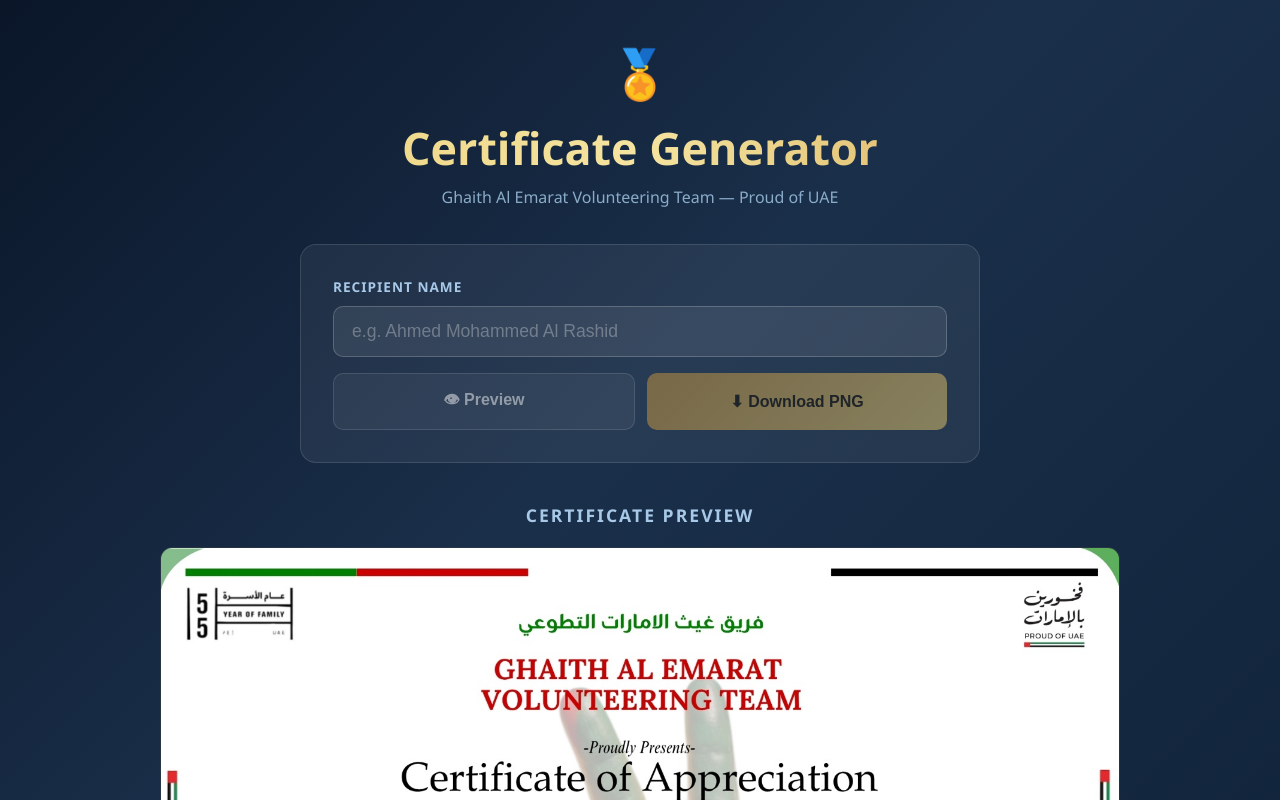
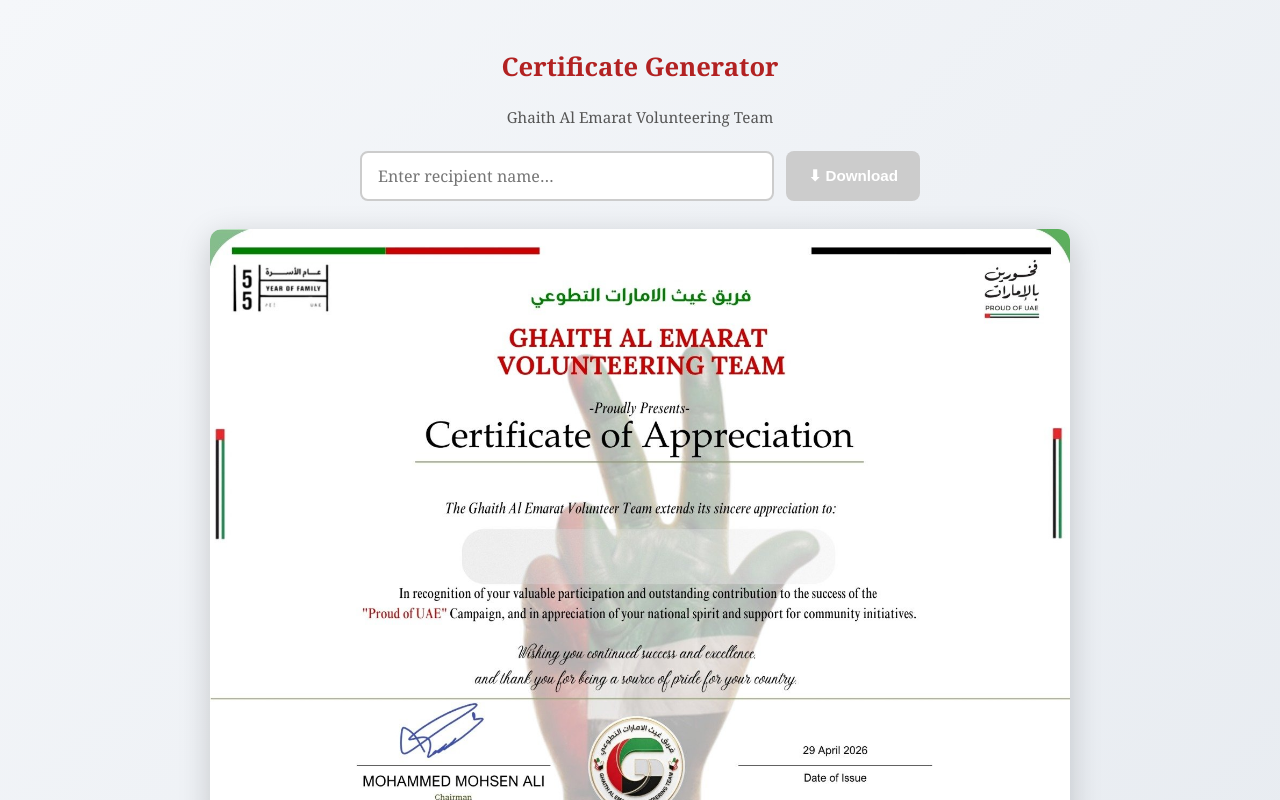
Before and after one commit to muneertm787/cert-generator, a Next.js app: page / in a window 1280 px wide. Shown: the top 800 px of the page. Built offline with nearby package versions, Linux system fonts and the light colour scheme.

Commit message:
Fix: move files to root10

```diff
--- /dev/null
+++ b/app/api/generate/route.js
@@ -0,0 +1,73 @@
+import { NextResponse } from 'next/server';
+import { createCanvas, loadImage } from 'canvas';
+import path from 'path';
+
+// Y position as fraction of image height — 1 inch lower than original
+const NAME_Y_FRACTION = 0.535;
+
+export async function GET(request) {
+  const { searchParams } = new URL(request.url);
+  const name = searchParams.get('name') || '';
+
+  if (!name.trim()) {
+    return NextResponse.json({ error: 'Name is required' }, { status: 400 });
+  }
+
+  const templatePath = path.join(process.cwd(), 'public', 'certificate-template.png');
+  const img = await loadImage(templatePath);
+
+  const W = img.width;
+  const H = img.height;
+
+  const canvas = createCanvas(W, H);
+  const ctx = canvas.getContext('2d');
+
+  // Draw background template
+  ctx.drawImage(img, 0, 0, W, H);
+
+  const nameY = H * NAME_Y_FRACTION;
+  const fontSize = Math.round(W * 0.055);
+  ctx.font = `bold ${fontSize}px Georgia`;
+  ctx.textAlign = 'center';
+
+  const textWidth = ctx.measureText(name).width;
+  const padX = fontSize * 1.2;
+  const padY = fontSize * 0.55;
+  const boxW = textWidth + padX * 2;
+  const boxH = fontSize + padY * 2;
+  const boxX = W / 2 - boxW / 2;
+  const boxY = nameY - fontSize - padY + fontSize * 0.15;
+
+  // White fade (semi-transparent) background behind name
+  ctx.save();
+  ctx.globalAlpha = 0.82;
+  ctx.fillStyle = '#ffffff';
+  const r = 14;
+  ctx.beginPath();
+  ctx.moveTo(boxX + r, boxY);
+  ctx.lineTo(boxX + boxW - r, boxY);
+  ctx.quadraticCurveTo(boxX + boxW, boxY, boxX + boxW, boxY + r);
+  ctx.lineTo(boxX + boxW, boxY + boxH - r);
+  ctx.quadraticCurveTo(boxX + boxW, boxY + boxH, boxX + boxW - r, boxY + boxH);
+  ctx.lineTo(boxX + r, boxY + boxH);
+  ctx.quadraticCurveTo(boxX, boxY + boxH, boxX, boxY + boxH - r);
+  ctx.lineTo(boxX, boxY + r);
+  ctx.quadraticCurveTo(boxX, boxY, boxX + r, boxY);
+  ctx.closePath();
+  ctx.fill();
+  ctx.restore();
+
+  // Name text
+  ctx.globalAlpha = 1;
+  ctx.fillStyle = '#1a1a1a';
+  ctx.fillText(name, W / 2, nameY);
+
+  const buffer = canvas.toBuffer('image/png');
+
+  return new NextResponse(buffer, {
+    headers: {
+      'Content-Type': 'image/png',
+      'Content-Disposition': `attachment; filename="certificate-${name.replace(/\s+/g, '-')}.png"`,
+    },
+  });
+}
--- a/app/layout.js
+++ b/app/layout.js
@@ -1,6 +1,6 @@
 export const metadata = {
   title: 'Certificate Generator — Ghaith Al Emarat',
-  description: 'Generate personalized volunteering certificates for Ghaith Al Emarat Volunteering Team',
+  description: 'Generate personalized Proud of UAE certificates',
 };
 
 export default function RootLayout({ children }) {
--- a/app/page.js
+++ b/app/page.js
@@ -1,231 +1,173 @@
 'use client';
-import { useState, useRef, useEffect } from 'react';
+
+import { useRef, useState, useEffect } from 'react';
 
 export default function Home() {
   const [name, setName] = useState('');
-  const [previewName, setPreviewName] = useState('');
-  const [imageLoaded, setImageLoaded] = useState(false);
   const [downloading, setDownloading] = useState(false);
   const canvasRef = useRef(null);
   const imgRef = useRef(null);
 
-  const drawCertificate = (nameText) => {
+  // Positions (as fraction of image dimensions)
+  // Original name Y was roughly 41% of height.
+  // 1 inch at 96dpi = 96px on a ~794px tall preview canvas → ~12% shift
+  // We push it down by adding ~0.12 to the y fraction.
+  const NAME_Y_FRACTION = 0.535; // adjusted ~1 inch lower than original ~0.415
+
+  function drawCertificate(canvas, img, nameText) {
+    const ctx = canvas.getContext('2d');
+    const W = canvas.width;
+    const H = canvas.height;
+
+    ctx.clearRect(0, 0, W, H);
+    ctx.drawImage(img, 0, 0, W, H);
+
+    if (!nameText.trim()) return;
+
+    const nameY = H * NAME_Y_FRACTION;
+    const fontSize = Math.round(W * 0.055);
+    ctx.font = `bold ${fontSize}px Georgia, serif`;
+    ctx.textAlign = 'center';
+
+    const textWidth = ctx.measureText(nameText).width;
+    const padX = fontSize * 1.2;
+    const padY = fontSize * 0.55;
+    const boxW = textWidth + padX * 2;
+    const boxH = fontSize + padY * 2;
+    const boxX = W / 2 - boxW / 2;
+    const boxY = nameY - fontSize - padY + fontSize * 0.15;
+
+    // White fade background
+    ctx.save();
+    ctx.globalAlpha = 0.82;
+    ctx.fillStyle = '#ffffff';
+    ctx.beginPath();
+    const r = 10;
+    ctx.moveTo(boxX + r, boxY);
+    ctx.lineTo(boxX + boxW - r, boxY);
+    ctx.quadraticCurveTo(boxX + boxW, boxY, boxX + boxW, boxY + r);
+    ctx.lineTo(boxX + boxW, boxY + boxH - r);
+    ctx.quadraticCurveTo(boxX + boxW, boxY + boxH, boxX + boxW - r, boxY + boxH);
+    ctx.lineTo(boxX + r, boxY + boxH);
+    ctx.quadraticCurveTo(boxX, boxY + boxH, boxX, boxY + boxH - r);
+    ctx.lineTo(boxX, boxY + r);
+    ctx.quadraticCurveTo(boxX, boxY, boxX + r, boxY);
+    ctx.closePath();
+    ctx.fill();
+    ctx.restore();
+
+    // Name text
+    ctx.globalAlpha = 1;
+    ctx.fillStyle = '#1a1a1a';
+    ctx.fillText(nameText, W / 2, nameY);
+  }
+
+  useEffect(() => {
     const canvas = canvasRef.current;
     const img = imgRef.current;
-    if (!canvas || !img || !imageLoaded) return;
+    if (!canvas || !img || !img.complete) return;
+    drawCertificate(canvas, img, name);
+  }, [name]);
 
-    const ctx = canvas.getContext('2d');
+  function handleImageLoad() {
+    const canvas = canvasRef.current;
+    const img = imgRef.current;
     canvas.width = img.naturalWidth;
     canvas.height = img.naturalHeight;
-
-    ctx.drawImage(img, 0, 0);
-
-    if (!nameText) return;
-
-    const width = canvas.width;
-    const height = canvas.height;
-    const nameY = Math.round(height * 0.418);
-    const nameCenterX = Math.round(width * 0.5);
-
-    // Erase original name area
-    ctx.fillStyle = '#f5f0e8';
-    ctx.fillRect(nameCenterX - 530, nameY - 40, 1060, 58);
-
-    // Draw new name in matching italic style
-    let fontSize = Math.round(height * 0.052);
-    const maxWidth = width * 0.64;
-    ctx.font = `italic ${fontSize}px Georgia, "Times New Roman", serif`;
-    while (ctx.measureText(nameText).width > maxWidth && fontSize > 20) {
-      fontSize -= 2;
-      ctx.font = `italic ${fontSize}px Georgia, "Times New Roman", serif`;
+    drawCertificate(canvas, img, name);
   }
 
-    ctx.fillStyle = '#1a1a2e';
-    ctx.textAlign = 'center';
-    ctx.textBaseline = 'middle';
-    ctx.fillText(nameText, nameCenterX, nameY);
-  };
-
-  useEffect(() => {
-    if (imageLoaded) drawCertificate(previewName);
-  }, [previewName, imageLoaded]);
-
-  const handlePreview = () => {
+  async function handleDownload() {
     if (!name.trim()) return;
-    setPreviewName(name.trim());
-  };
-
-  const handleDownload = () => {
-    const canvas = canvasRef.current;
-    if (!canvas || !imageLoaded) return;
-    const finalName = name.trim() || previewName;
-    if (!finalName) return;
-
-    drawCertificate(finalName);
     setDownloading(true);
-    setTimeout(() => {
-      const link = document.createElement('a');
-      link.download = `certificate-${finalName.replace(/\s+/g, '-')}.png`;
-      link.href = canvas.toDataURL('image/png');
-      link.click();
+    try {
+      const res = await fetch(`/api/generate?name=${encodeURIComponent(name)}`);
+      const blob = await res.blob();
+      const url = URL.createObjectURL(blob);
+      const a = document.createElement('a');
+      a.href = url;
+      a.download = `certificate-${name.replace(/\s+/g, '-')}.png`;
+      a.click();
+      URL.revokeObjectURL(url);
+    } finally {
       setDownloading(false);
-    }, 100);
-  };
+    }
+  }
 
   return (
-    <main className="main">
-      <div className="header">
-        <div className="logo">🏅</div>
-        <h1>Certificate Generator</h1>
-        <p>Ghaith Al Emarat Volunteering Team — Proud of UAE</p>
+    <main style={{
+      minHeight: '100vh',
+      background: 'linear-gradient(135deg, #f5f7fa 0%, #e8ecf1 100%)',
+      display: 'flex',
+      flexDirection: 'column',
+      alignItems: 'center',
+      padding: '32px 16px',
+      fontFamily: 'Georgia, serif',
+    }}>
+      <h1 style={{ color: '#b22222', fontSize: '1.6rem', marginBottom: 8, textAlign: 'center' }}>
+        Certificate Generator
+      </h1>
+      <p style={{ color: '#555', marginBottom: 24, textAlign: 'center', fontSize: '0.95rem' }}>
+        Ghaith Al Emarat Volunteering Team
+      </p>
+
+      <div style={{ display: 'flex', gap: 12, marginBottom: 28, width: '100%', maxWidth: 560 }}>
+        <input
+          type="text"
+          placeholder="Enter recipient name…"
+          value={name}
+          onChange={e => setName(e.target.value)}
+          style={{
+            flex: 1,
+            padding: '12px 16px',
+            fontSize: '1rem',
+            border: '2px solid #ccc',
+            borderRadius: 8,
+            outline: 'none',
+            fontFamily: 'Georgia, serif',
+          }}
+        />
+        <button
+          onClick={handleDownload}
+          disabled={!name.trim() || downloading}
+          style={{
+            padding: '12px 22px',
+            background: name.trim() ? '#b22222' : '#ccc',
+            color: '#fff',
+            border: 'none',
+            borderRadius: 8,
+            fontSize: '0.95rem',
+            cursor: name.trim() ? 'pointer' : 'not-allowed',
+            fontWeight: 'bold',
+            whiteSpace: 'nowrap',
+          }}
+        >
+          {downloading ? 'Generating…' : '⬇ Download'}
+        </button>
       </div>
 
-      <div className="card">
-        <label htmlFor="nameInput">Recipient Name</label>
-        <input
-          id="nameInput"
-          type="text"
-          value={name}
-          onChange={(e) => setName(e.target.value)}
-          onKeyDown={(e) => e.key === 'Enter' && handlePreview()}
-          placeholder="e.g. Ahmed Mohammed Al Rashid"
-          className="name-input"
-          maxLength={80}
-        />
-        <div className="btn-row">
-          <button onClick={handlePreview} className="btn btn-preview" disabled={!name.trim()}>
-            👁 Preview
-          </button>
-          <button
-            onClick={handleDownload}
-            className="btn btn-download"
-            disabled={downloading || (!previewName && !name.trim())}
-          >
-            {downloading ? '⏳ Saving…' : '⬇ Download PNG'}
-          </button>
-        </div>
-      </div>
-
-      <div className="preview-section">
-        <h2>Certificate Preview</h2>
-        <div className="canvas-wrapper">
+      {/* Hidden img to load the template */}
       <img
         ref={imgRef}
         src="/certificate-template.png"
-            alt="template"
+        alt=""
         style={{ display: 'none' }}
-            onLoad={() => setImageLoaded(true)}
+        onLoad={handleImageLoad}
       />
-          <canvas ref={canvasRef} className="cert-canvas" />
-          {!imageLoaded && (
-            <div className="overlay">Loading template…</div>
-          )}
-          {imageLoaded && !previewName && (
-            <div className="overlay">Enter a name above and click Preview</div>
-          )}
+
+      <div style={{
+        width: '100%',
+        maxWidth: 860,
+        boxShadow: '0 8px 32px rgba(0,0,0,0.18)',
+        borderRadius: 12,
+        overflow: 'hidden',
+        background: '#fff',
+      }}>
+        <canvas
+          ref={canvasRef}
+          style={{ width: '100%', height: 'auto', display: 'block' }}
+        />
       </div>
-        {previewName && (
-          <p className="preview-label">Showing: <strong>{previewName}</strong></p>
-        )}
-      </div>
-
-      <style jsx>{`
-        * { box-sizing: border-box; margin: 0; padding: 0; }
-        .main {
-          min-height: 100vh;
-          background: linear-gradient(135deg, #0a1628 0%, #1a2f4a 40%, #0d2035 100%);
-          padding: 40px 20px 60px;
-          font-family: 'Segoe UI', system-ui, sans-serif;
-          color: #fff;
-        }
-        .header { text-align: center; margin-bottom: 36px; }
-        .logo { font-size: 48px; margin-bottom: 12px; }
-        .header h1 {
-          font-size: clamp(1.8rem, 4vw, 2.8rem);
-          font-weight: 700;
-          background: linear-gradient(90deg, #e8c96d, #f5e4a0, #c8963c);
-          -webkit-background-clip: text;
-          -webkit-text-fill-color: transparent;
-          background-clip: text;
-          margin-bottom: 8px;
-        }
-        .header p { color: #8aacc8; font-size: 1rem; }
-        .card {
-          background: rgba(255,255,255,0.06);
-          border: 1px solid rgba(255,255,255,0.12);
-          border-radius: 16px;
-          padding: 32px;
-          max-width: 680px;
-          margin: 0 auto 40px;
-        }
-        label {
-          display: block;
-          font-size: 0.85rem;
-          font-weight: 600;
-          color: #a8c8e8;
-          margin-bottom: 10px;
-          text-transform: uppercase;
-          letter-spacing: 1px;
-        }
-        .name-input {
-          width: 100%;
-          background: rgba(255,255,255,0.08);
-          border: 1.5px solid rgba(255,255,255,0.2);
-          border-radius: 10px;
-          padding: 14px 18px;
-          font-size: 1.1rem;
-          color: #fff;
-          outline: none;
-          transition: border-color 0.2s;
-          margin-bottom: 16px;
-        }
-        .name-input::placeholder { color: rgba(255,255,255,0.3); }
-        .name-input:focus { border-color: #e8c96d; }
-        .btn-row { display: flex; gap: 12px; flex-wrap: wrap; }
-        .btn {
-          flex: 1; min-width: 140px;
-          padding: 14px 24px;
-          border: none; border-radius: 10px;
-          font-size: 1rem; font-weight: 600;
-          cursor: pointer; transition: all 0.2s;
-        }
-        .btn:disabled { opacity: 0.5; cursor: not-allowed; }
-        .btn-preview {
-          background: rgba(255,255,255,0.1);
-          border: 1.5px solid rgba(255,255,255,0.25);
-          color: #fff;
-        }
-        .btn-preview:hover:not(:disabled) { background: rgba(255,255,255,0.18); }
-        .btn-download {
-          background: linear-gradient(135deg, #c8963c, #e8c96d);
-          color: #1a1000;
-        }
-        .btn-download:hover:not(:disabled) {
-          transform: translateY(-1px);
-          box-shadow: 0 6px 20px rgba(200,150,60,0.4);
-        }
-        .preview-section { max-width: 960px; margin: 0 auto; text-align: center; }
-        .preview-section h2 {
-          font-size: 1.1rem; font-weight: 600;
-          color: #a8c8e8; text-transform: uppercase;
-          letter-spacing: 2px; margin-bottom: 20px;
-        }
-        .canvas-wrapper {
-          position: relative;
-          background: rgba(0,0,0,0.3);
-          border-radius: 12px; overflow: hidden;
-          border: 1px solid rgba(255,255,255,0.1);
-          min-height: 200px;
-        }
-        .cert-canvas { width: 100%; height: auto; display: block; }
-        .overlay {
-          position: absolute; inset: 0;
-          display: flex; align-items: center; justify-content: center;
-          color: rgba(255,255,255,0.4); font-size: 1rem;
-        }
-        .preview-label { margin-top: 14px; font-size: 0.95rem; color: #8aacc8; }
-        .preview-label strong { color: #e8c96d; }
-      `}</style>
     </main>
   );
 }
```
Also changed, not shown: public/certificate-template.png. Lines whose indentation alone changed are shown as unchanged.
